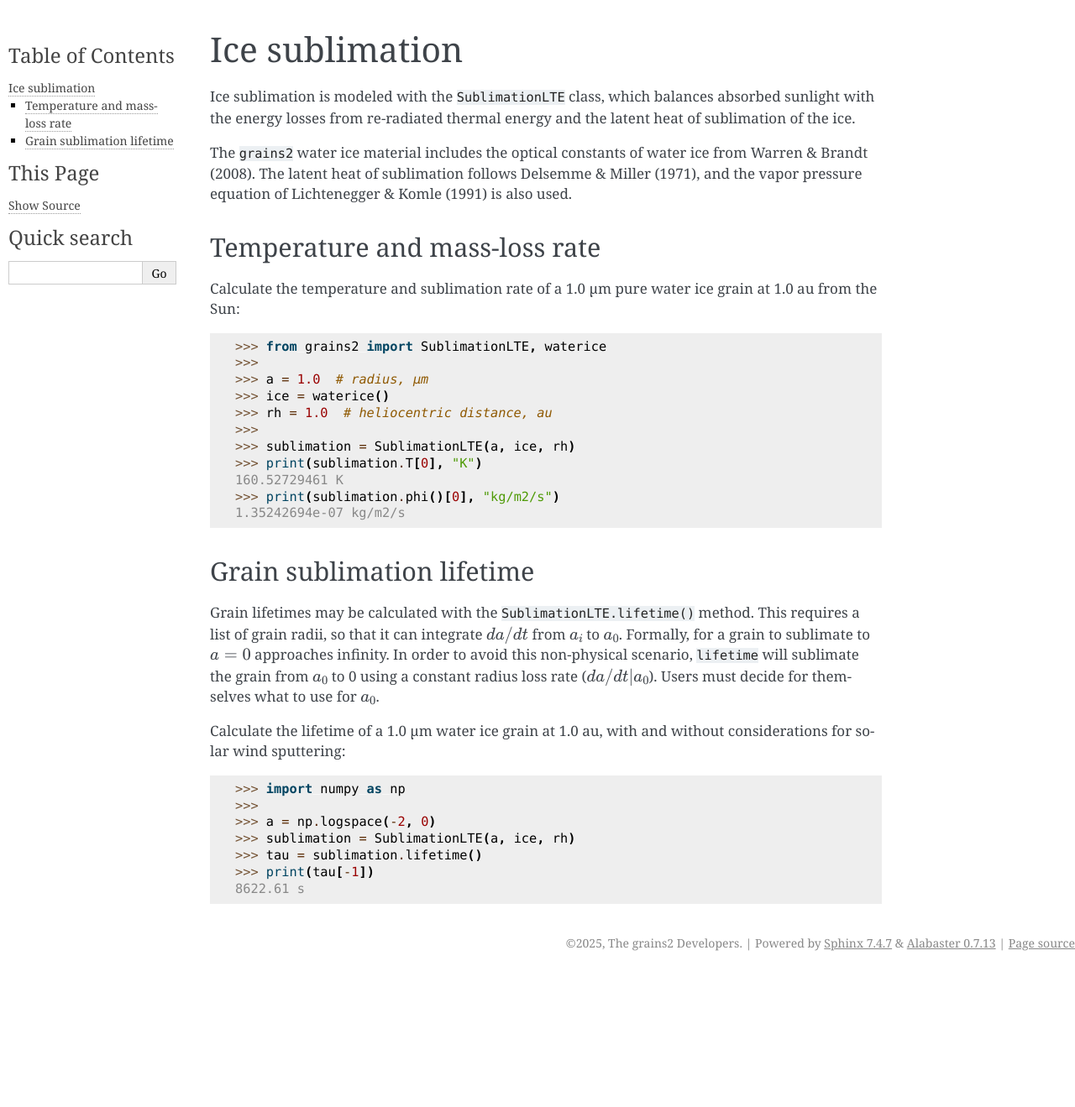
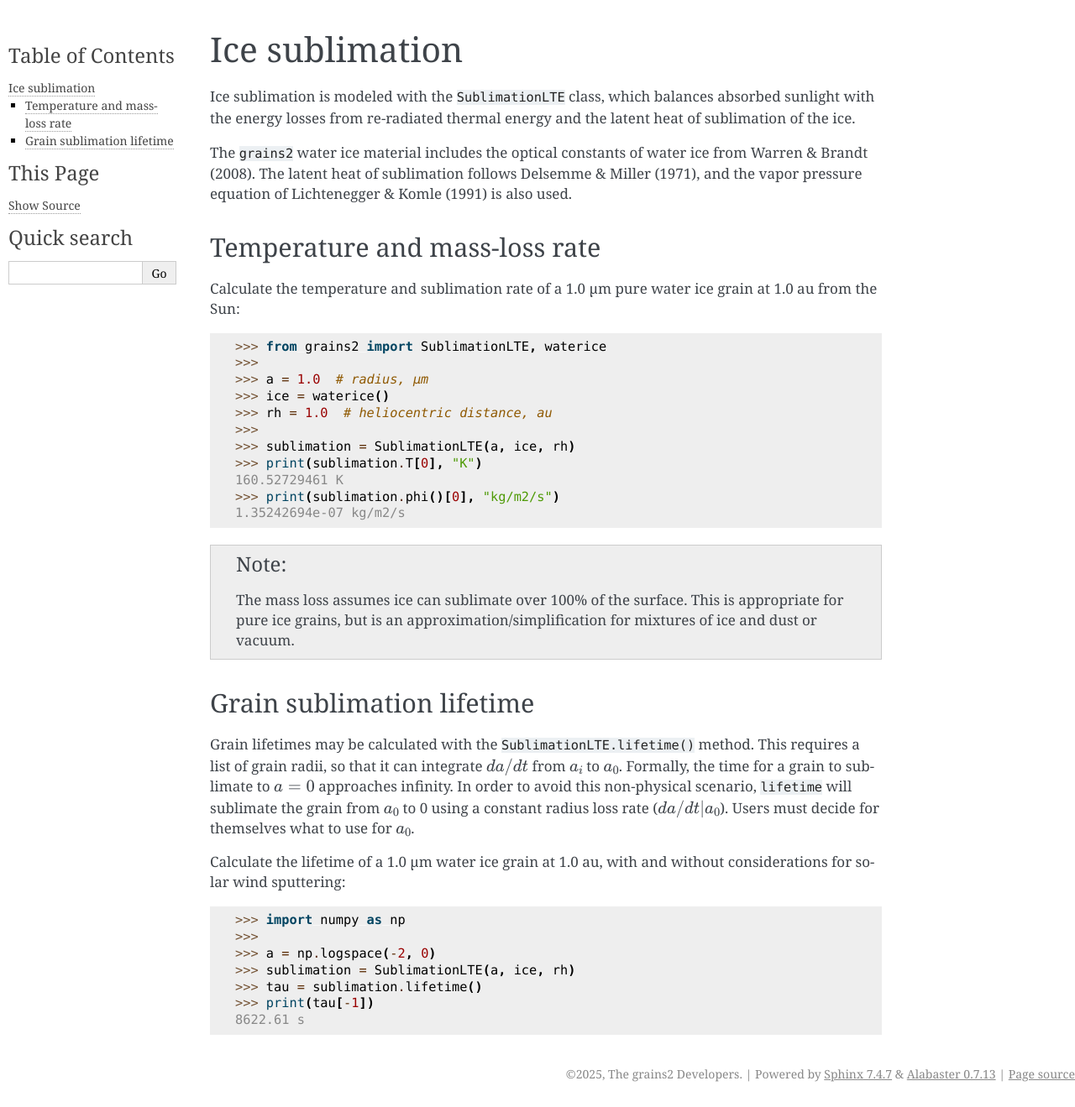
Before and after one commit to mkelley/grains2, a Sphinx documentation site: the page built from docs/grains2/sublimation.rst, in a window 1280 px wide. Shown: the whole page at 84% size. Built offline with Sphinx 7.4.7, drawn with Linux system fonts in a browser that asks for light colours; before the commit the page ends 1163 px from its top, so only the background shows below that.

Commit message:
Add note on ice sublimation rate over surface.

```diff
--- a/docs/grains2/sublimation.rst
+++ b/docs/grains2/sublimation.rst
@@ -23,11 +23,15 @@ Calculate the temperature and sublimation rate of a 1.0 μm pure water ice grain
    >>> print(sublimation.phi()[0], "kg/m2/s")  # doctest: +FLOAT_CMP
    1.35242694e-07 kg/m2/s
 
+.. note::
+
+   The mass loss assumes ice can sublimate over 100% of the surface.  This is appropriate for pure ice grains, but is an approximation/simplification for mixtures of ice and dust or vacuum.
+
 
 Grain sublimation lifetime
 --------------------------
 
-Grain lifetimes may be calculated with the ``SublimationLTE.lifetime()`` method.  This requires a list of grain radii, so that it can integrate :math:`da/dt` from :math:`a_i` to :math:`a_0`.  Formally, for a grain to sublimate to :math:`a=0` approaches infinity.  In order to avoid this non-physical scenario, ``lifetime`` will sublimate the grain from :math:`a_0` to 0 using a constant radius loss rate (:math:`da/dt|a_0`).  Users must decide for themselves what to use for :math:`a_0`.
+Grain lifetimes may be calculated with the ``SublimationLTE.lifetime()`` method.  This requires a list of grain radii, so that it can integrate :math:`da/dt` from :math:`a_i` to :math:`a_0`.  Formally, the time for a grain to sublimate to :math:`a=0` approaches infinity.  In order to avoid this non-physical scenario, ``lifetime`` will sublimate the grain from :math:`a_0` to 0 using a constant radius loss rate (:math:`da/dt|a_0`).  Users must decide for themselves what to use for :math:`a_0`.
 
 Calculate the lifetime of a 1.0 μm water ice grain at 1.0 au, with and without considerations for solar wind sputtering:
 
```
